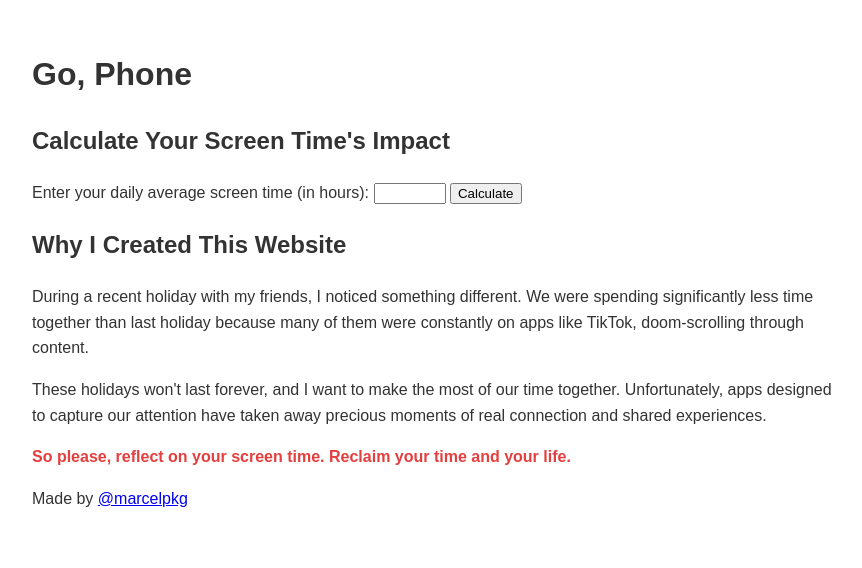
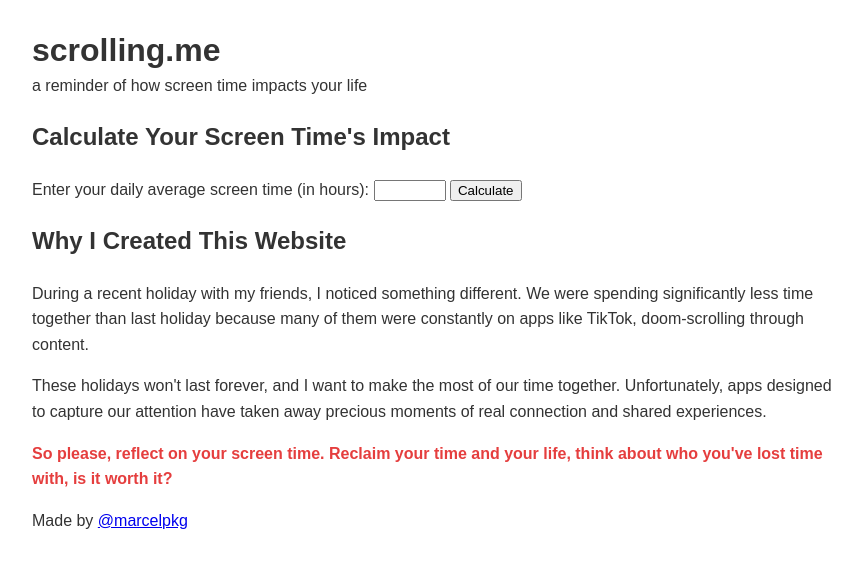
Before and after one commit to marcelpkg/scrolling.me, a plain HTML site: page index.html in a window 1280 px wide. Shown: the whole page, without its empty margins (208-1070 px from the left). Drawn offline with Linux system fonts and the light colour scheme.

Commit message:
Small changes

```diff
--- a/index.html
+++ b/index.html
@@ -3,13 +3,14 @@
 <head>
     <meta charset="UTF-8">
     <meta name="viewport" content="width=device-width, initial-scale=1.0">
-    <title>Go, Phone</title>
+    <title>scrolling.me</title>
     <link rel="stylesheet" href="style.css">
     <script src="scripts.js"></script>
 </head>
     <body>
         <div class="container">
-            <h1>Go, Phone</h1>
+            <h1 style="line-height: 2px">scrolling.me</h1>
+            <p>a reminder of how screen time impacts your life</p>
 
             <div>
                 <h2>Calculate Your Screen Time's Impact</h2>
@@ -29,7 +30,7 @@
                     These holidays won't last forever, and I want to make the most of our time together. Unfortunately, apps designed to capture our attention have taken away precious moments of real connection and shared experiences.
                 </p>
                 <p class="highlight">
-                    So please, reflect on your screen time. Reclaim your time and your life.
+                    So please, reflect on your screen time. Reclaim your time and your life, think about who you've lost time with, is it worth it?
                 </p>
             </div>
 
--- a/style.css
+++ b/style.css
@@ -3,6 +3,7 @@ body {
     line-height: 1.6;
     color: #333;
 }
+
 .container {
     max-width: 800px;
     margin: 0 auto;
@@ -13,6 +14,7 @@ body {
     font-weight: bold;
     margin: 20px 0;
 }
+
 .highlight {
     color: #e53e3e;
     font-weight: bold;
```
